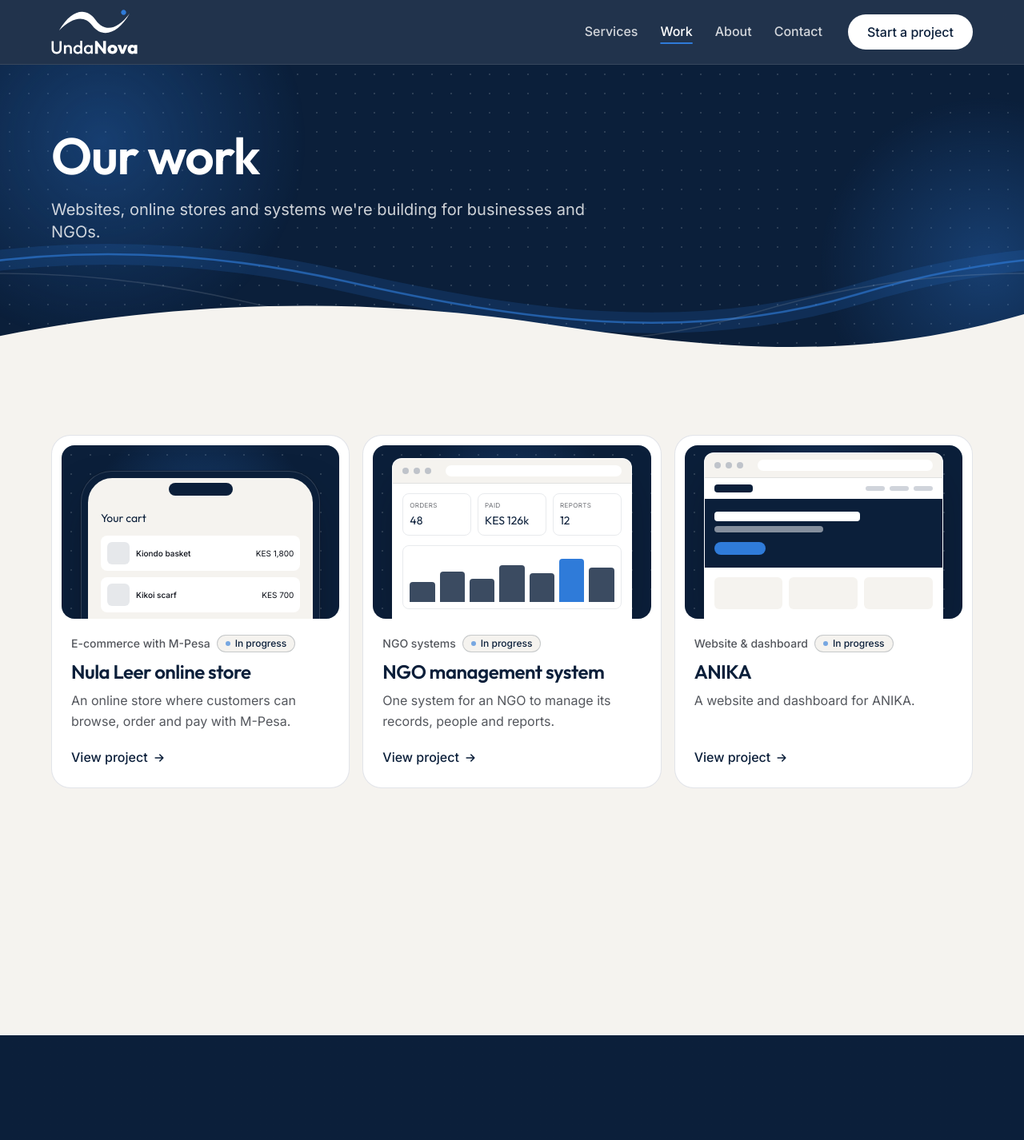
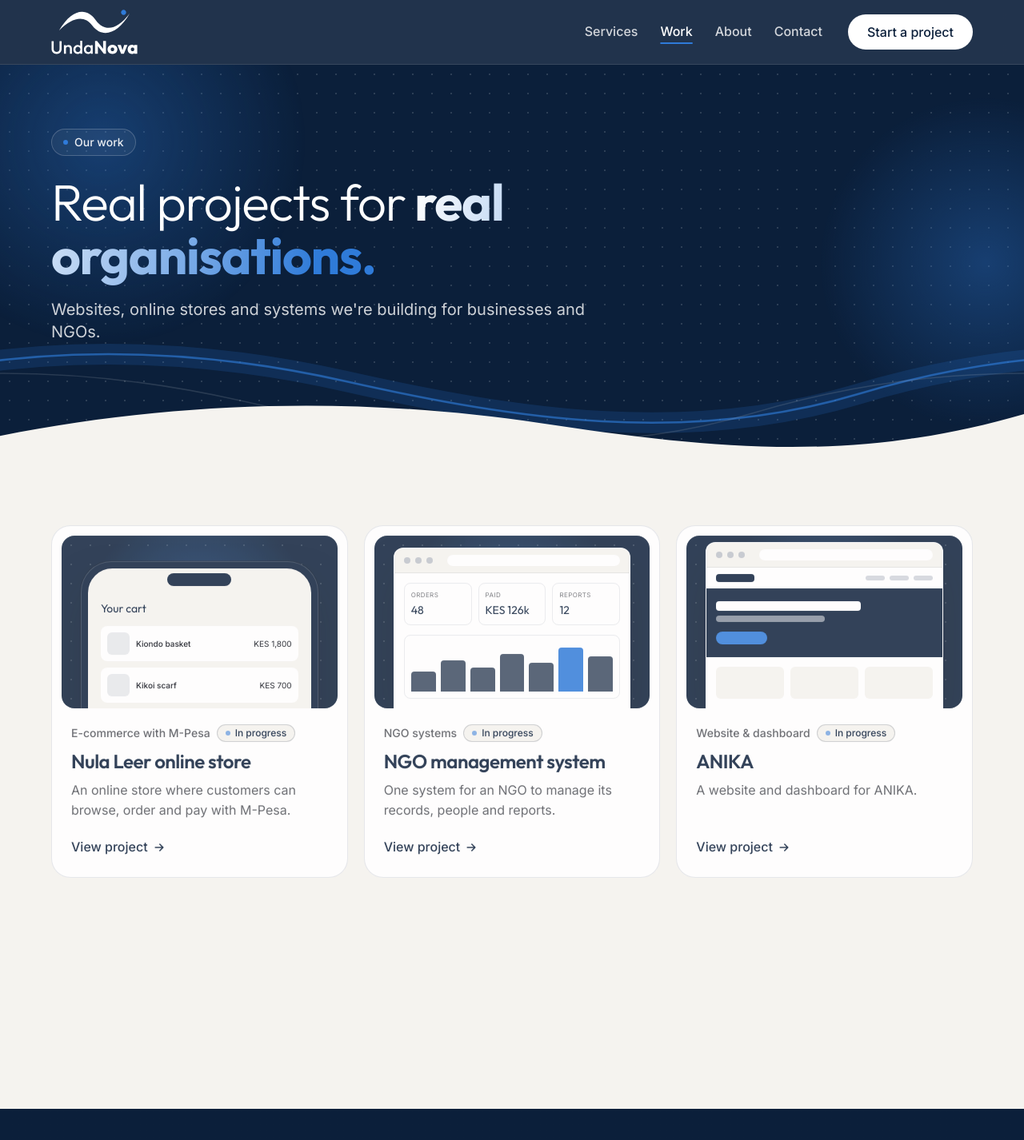
Before and after one commit to Jkosencha/undanova, a Next.js app: page /work in a window 1280 px wide. Shown: the top 1426 px of the page at 80% size. Built offline with nearby package versions, Linux system fonts and the light colour scheme.

Commit message:
Restyle Work page with the navy header

```diff
--- a/src/app/work/page.tsx
+++ b/src/app/work/page.tsx
@@ -1,7 +1,7 @@
 import type { Metadata } from "next";
 import { CTABand } from "@/components/cta-band";
 import { PageHeader } from "@/components/page-header";
-import { Section } from "@/components/section";
+import { Container } from "@/components/section";
 import { WorkCard } from "@/components/work-card";
 import { work } from "@/content/work";
 
@@ -14,18 +14,26 @@ export default function WorkPage() {
   return (
     <>
       <PageHeader
-        title="Our work"
+        eyebrow="Our work"
+        title={
+          <>
+            <span className="font-light">Real projects for</span>{" "}
+            <span className="font-bold text-gradient-wave">real organisations.</span>
+          </>
+        }
         intro="Websites, online stores and systems we're building for businesses and NGOs."
       />
-      <Section aria-label="Projects">
-        <ul className="grid gap-4 md:grid-cols-2 lg:grid-cols-3">
-          {work.map((item) => (
-            <li key={item.slug} className="flex">
-              <WorkCard item={item} headingLevel="h2" />
-            </li>
-          ))}
-        </ul>
-      </Section>
+      <section aria-label="Projects" className="bg-paper py-14 md:py-20">
+        <Container>
+          <ul className="grid gap-5 md:grid-cols-2 lg:grid-cols-3">
+            {work.map((item) => (
+              <li key={item.slug} className="reveal flex">
+                <WorkCard item={item} headingLevel="h2" />
+              </li>
+            ))}
+          </ul>
+        </Container>
+      </section>
       <CTABand />
     </>
   );
```
